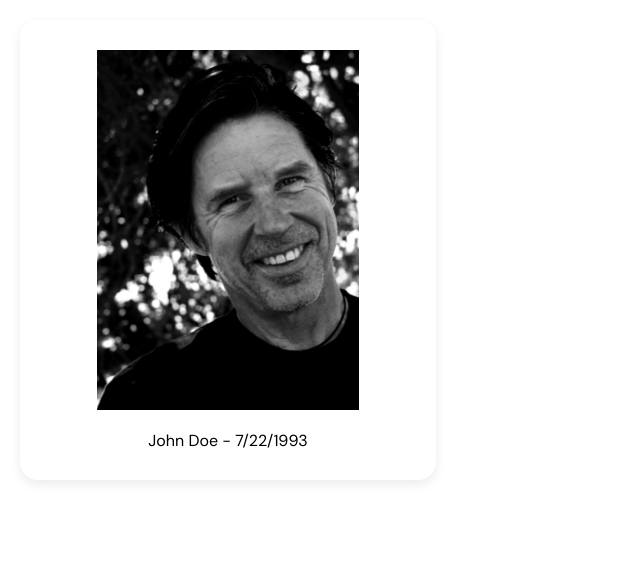
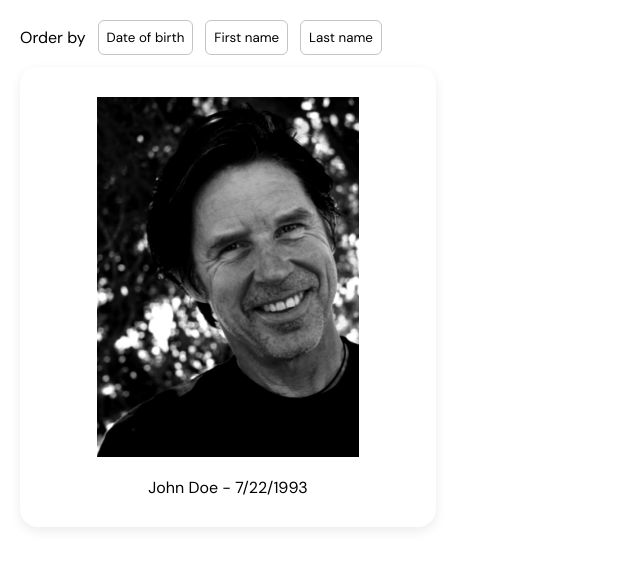
Before and after one commit to aemal/temppublic, a React (Vite) app: page /collection in a window 1280 px wide. Shown: the top 568 px of the page, without its empty margins (0-640 px from the left). Built offline with nearby package versions, Linux system fonts and the light colour scheme; data requests are answered from the project's data file.

Commit message:
Render whole collection + add sort buttons

```diff
--- a/src/pages/Collection.css
+++ b/src/pages/Collection.css
@@ -0,0 +1,25 @@
+.collection {
+    display: flex;
+    flex-flow: row wrap;
+    width: 100%;
+    justify-content: space-between;
+}
+
+.collection > * {
+    display: flex;
+    flex-basis: 0.30;
+    margin-bottom: 20px;
+}
+
+.sort-button-collection {
+    display: flex;
+    flex-direction: row;
+}
+
+.sort-button-collection > button {
+    margin-left: 12px;
+    background-color: white;
+    border: 1px solid #c4c4c4;
+    padding: 8px;
+    border-radius: 6px;
+}
--- a/src/pages/Collection.tsx
+++ b/src/pages/Collection.tsx
@@ -31,5 +31,31 @@ export const Collection = () => {
     return <h3>Empty collection</h3>;
   }
 
-  return <RenderCard card={collection[0]} />;
+  return (
+    <div>
+      <div className='in-row align-center mb2'>
+        <span>Order by</span>
+        <div className="sort-button-collection">
+          <button
+            onClick={() => setCollection((cards) => [...cards.sort((a, b) => new Date(b.player.birthday).valueOf() - new Date(a.player.birthday).valueOf())])}
+          >
+            Date of birth
+        </button>
+          <button
+            onClick={() => setCollection((cards) => [...cards.sort((a, b) => a.player.firstname.localeCompare(b.player.firstname))])}
+          >
+            First name
+          </button>
+          <button
+            onClick={() => setCollection((cards) => [...cards.sort((a, b) => a.player.lastname.localeCompare(b.player.lastname))])}
+          >
+            Last name
+          </button>
+        </div>
+      </div>
+      <div className='collection'>
+        {collection.map((card, index) => <RenderCard key={index} card={card} />)}
+      </div>
+    </div>
+  );
 };
```
Also changed, not shown: 2.jpg (added), 3.jpg (added).
